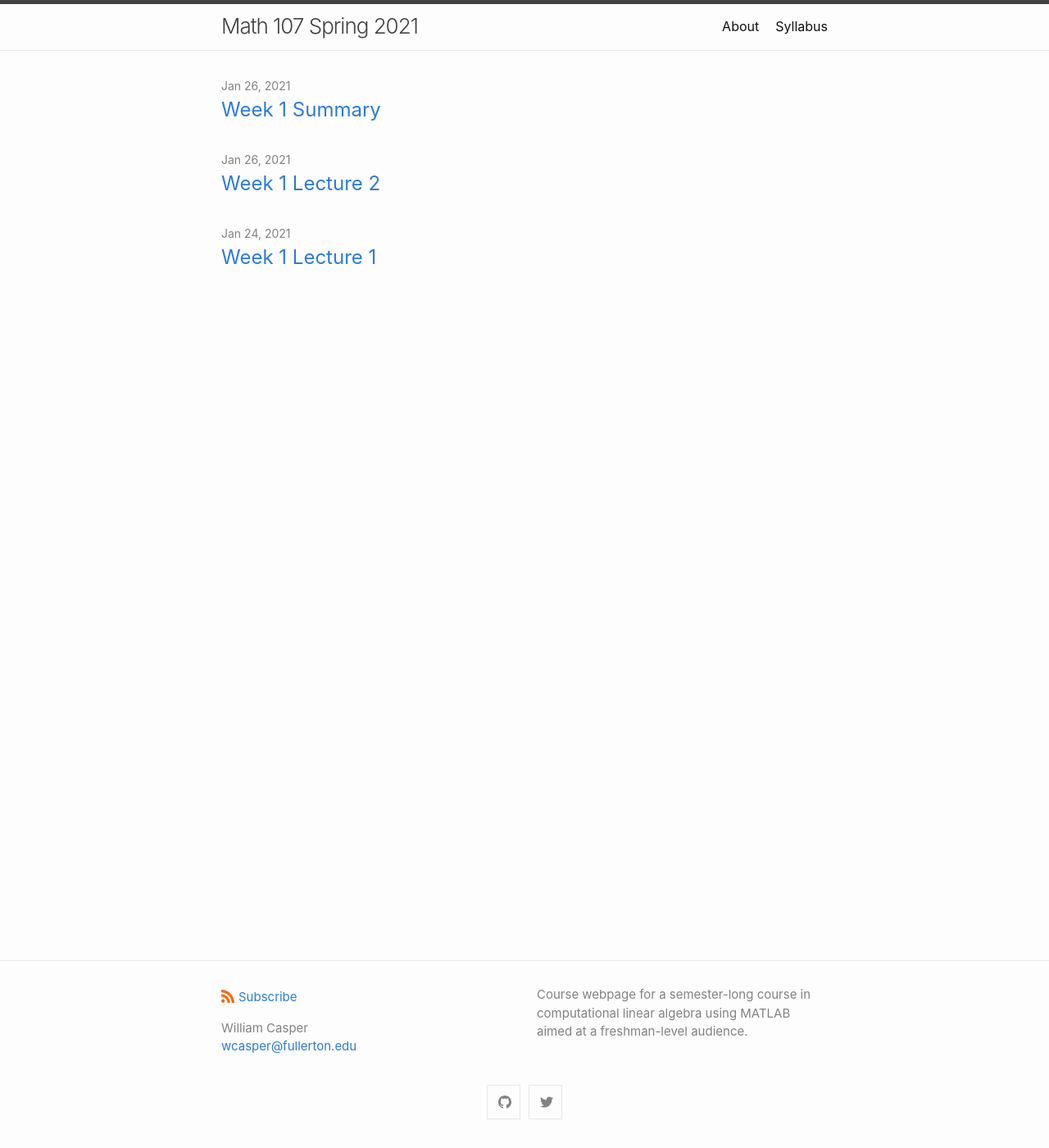
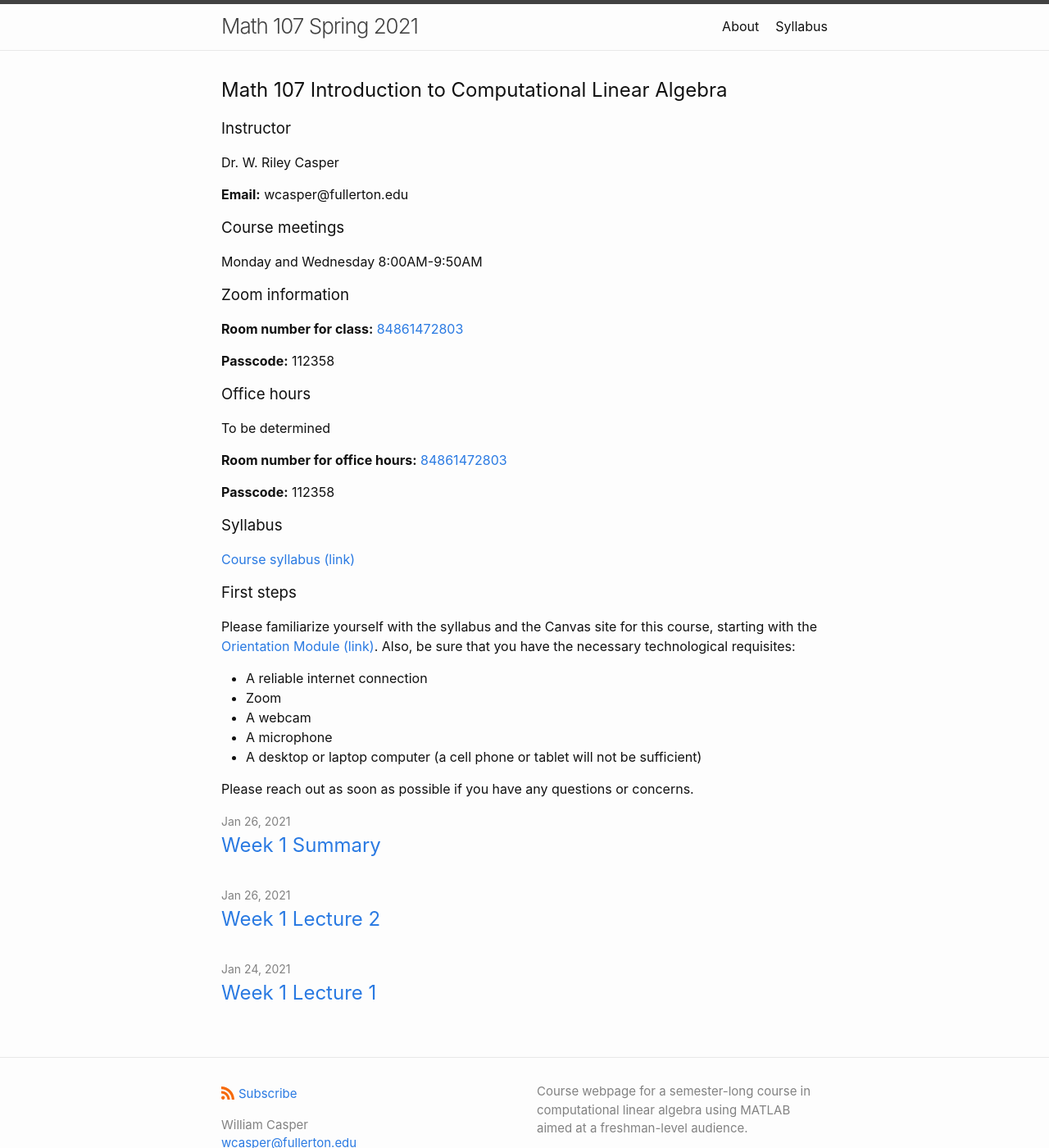
Before and after one commit to wcasper/math107spring2021, a Jekyll site: the page built from index.md, in a window 1280 px wide and 1400 px high. Shown: the whole window at 82% size. Built offline with Jekyll 4.4.1, drawn with Linux system fonts in a browser that asks for light colours.

```diff
--- a/index.md
+++ b/index.md
@@ -7,3 +7,39 @@
 #
 layout: home
 ---
+
+## Math 107 Introduction to Computational Linear Algebra
+
+### Instructor
+Dr. W. Riley Casper
+
+**Email:** wcasper@fullerton.edu
+
+### Course meetings
+Monday and Wednesday 8:00AM-9:50AM
+
+### Zoom information
+**Room number for class:** <a target="_parent" href="https://fullerton.zoom.us/j/84861472803?pwd=QlNTVTZLUVFod245L3FJK1ZEYWUwQT09">84861472803</a>
+
+**Passcode:** 112358
+
+### Office hours
+To be determined
+
+**Room number for office hours:** <a target="_parent" href="https://fullerton.zoom.us/j/84861472803?pwd=QlNTVTZLUVFod245L3FJK1ZEYWUwQT09">84861472803</a>
+
+**Passcode:** 112358
+
+### Syllabus
+<a target="_parent" href="extras/syllabus.md">Course syllabus (link)</a>
+
+
+### First steps
+Please familiarize yourself with the syllabus and the Canvas site for this course, starting with the <a target="_parent" href="https://csufullerton.instructure.com/courses/3127326/modules">Orientation Module (link)</a>.  Also, be sure that you have the necessary technological requisites:
+* A reliable internet connection
+* Zoom
+* A webcam
+* A microphone
+* A desktop or laptop computer (a cell phone or tablet will not be sufficient)
+
+Please reach out as soon as possible if you have any questions or concerns.
```
